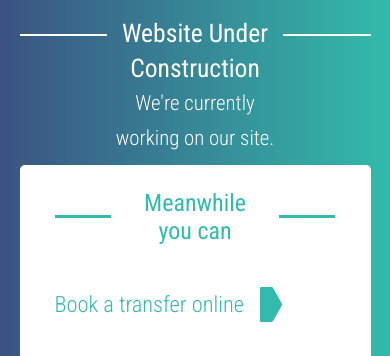
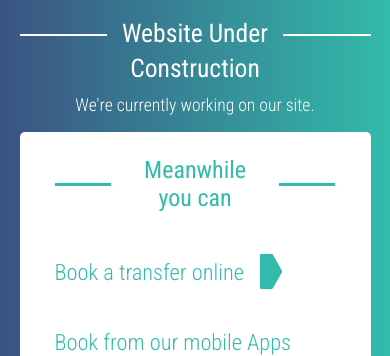
Before and after one commit to gnich12/mdcwebsite, a plain HTML site: page index.html in a window 390 px wide. Shown: the part 163-519 px from the top of the page. Drawn offline with Linux system fonts and the light colour scheme.

Commit message:
Mobile Responsive main title
New querie for We're currently.....
mobile-only-title class

```diff
--- a/css/style.css
+++ b/css/style.css
@@ -51,6 +51,11 @@ body {
     font-size: 1.8rem;
     color:#FFF;
 }
+
+.mobile-only-title {
+    display: none;
+}
+
 .content {
     display: flex;
     width: 100%;
@@ -196,12 +201,19 @@ body {
         margin-top: -10px;
     }
     .title span {
+        display: none;
+    }
+    .mobile-only-title {
         display: block;
+        width: 90%;
         font-family: 'Roboto Condensed';
         font-style: normal;
         font-weight: 300;
-        font-size: 1.3rem;
+        font-size: 1.1rem;
+        text-align: center;
         color:#FFF;
+        margin: 0 auto;
+        margin-bottom: 5%;
     }
 
     .main-title {
--- a/index.html
+++ b/index.html
@@ -24,6 +24,7 @@
         </div>
         <div><hr /></div>
       </div>
+      <p class="mobile-only-title">We're currently working on our site.</p>
       <!-- $$$$-->
       <div>
         <div class="content">
```
